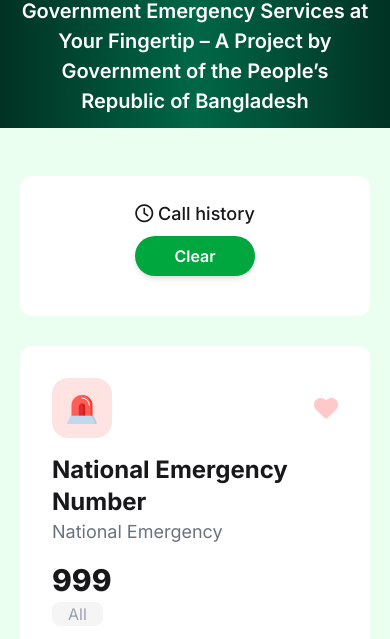
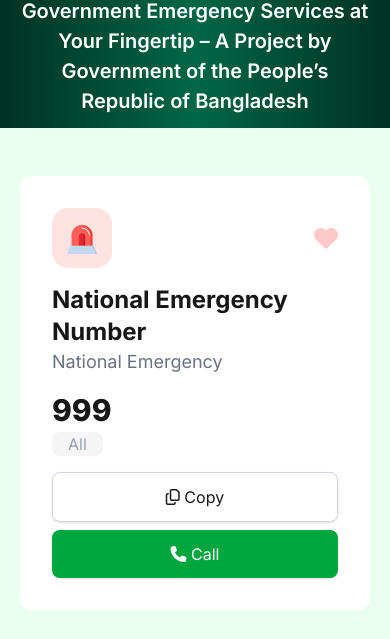
Before and after one commit to Shawkat33/simple-emergency-hotline-services, a plain HTML site: page index.html in a window 390 px wide. Shown: the part 414-1053 px from the top of the page. Drawn offline with nearby package versions, Linux system fonts and the light colour scheme.

Commit message:
10hrs spent for Responsiveness

```diff
--- a/cards.js
+++ b/cards.js
@@ -9,7 +9,7 @@ for (const service of serviceDetailsEn) {
 							<div class="cardContent flex flex-col justify-between space-y-2 max-md:space-y-4 h-full">
 								<div class="cardNav flex justify-between items-center mb-4">
 									<div
-										class="serviceImage p-[.875rem] bg-[#FFE3E2] rounded-2xl"
+										class="serviceImage p-[.875rem] ${service.bgCol} rounded-2xl"
 									>
 										<img class="h-8 w-8" src=${service.imgLink} alt="" />
 									</div>
--- a/index.html
+++ b/index.html
@@ -128,7 +128,7 @@
 
 						<div
 							id="callHistory"
-							class="callHistory bg-white rounded-xl w-full md:row-start-1 md:col-start-2 lg:col-start-3 xl:col-start-4 sm:row-end-2 md:row-end-3"
+							class="callHistory bg-white rounded-xl w-full order-last md:row-start-1 md:col-start-2 lg:col-start-3 xl:col-start-4 md:row-end-3 xl:row-end-4"
 						>
 							<div class="callHistoryContent p-6">
 								<div
--- a/info/info.js
+++ b/info/info.js
@@ -4,6 +4,7 @@ export const serviceDetailsEn = [
 		provider: "National Emergency",
 		number: "999",
 		category: "All",
+		bgCol: "bg-[#FFE3E2]",
 		imgLink: "./assets/emergency.png",
 	},
 	{
@@ -11,6 +12,7 @@ export const serviceDetailsEn = [
 		provider: "Police",
 		number: "999",
 		category: "Police",
+		bgCol: "bg-[#DFEFFF]",
 		imgLink: "./assets/police.png",
 	},
 	{
@@ -18,6 +20,7 @@ export const serviceDetailsEn = [
 		provider: "Fire Service",
 		number: "999",
 		category: "Fire",
+		bgCol: "bg-[#FFE3E2]",
 		imgLink: "./assets/fire-service.png",
 	},
 	{
@@ -25,6 +28,7 @@ export const serviceDetailsEn = [
 		provider: "Ambulance",
 		number: "1994 - 999999",
 		category: "Health",
+		bgCol: "bg-[#FFE3E2]",
 		imgLink: "./assets/ambulance.png",
 	},
 	{
@@ -32,6 +36,7 @@ export const serviceDetailsEn = [
 		provider: "Women & Child Helpline",
 		number: "109",
 		category: "Help",
+		bgCol: "bg-[#FFE3E2]",
 		imgLink: "./assets/emergency.png",
 	},
 	{
@@ -39,6 +44,7 @@ export const serviceDetailsEn = [
 		provider: "Anti-Corruption",
 		number: "106",
 		category: "Govt.",
+		bgCol: "bg-[#FFE3E2]",
 		imgLink: "./assets/emergency.png",
 	},
 	{
@@ -46,6 +52,7 @@ export const serviceDetailsEn = [
 		provider: "Electricity Outage",
 		number: "16216",
 		category: "Electricity",
+		bgCol: "bg-[#FFE3E2]",
 		imgLink: "./assets/emergency.png",
 	},
 	{
@@ -53,6 +60,7 @@ export const serviceDetailsEn = [
 		provider: "BRAC",
 		number: "16445",
 		category: "NGO",
+		bgCol: "bg-[#FFE3E2]",
 		imgLink: "./assets/emergency.png",
 	},
 	{
@@ -60,6 +68,7 @@ export const serviceDetailsEn = [
 		provider: "Bangladesh Railway",
 		number: "163",
 		category: "Travel",
+		bgCol: "bg-[#FFE3E2]",
 		imgLink: "./assets/emergency.png",
 	},
 ];
```
